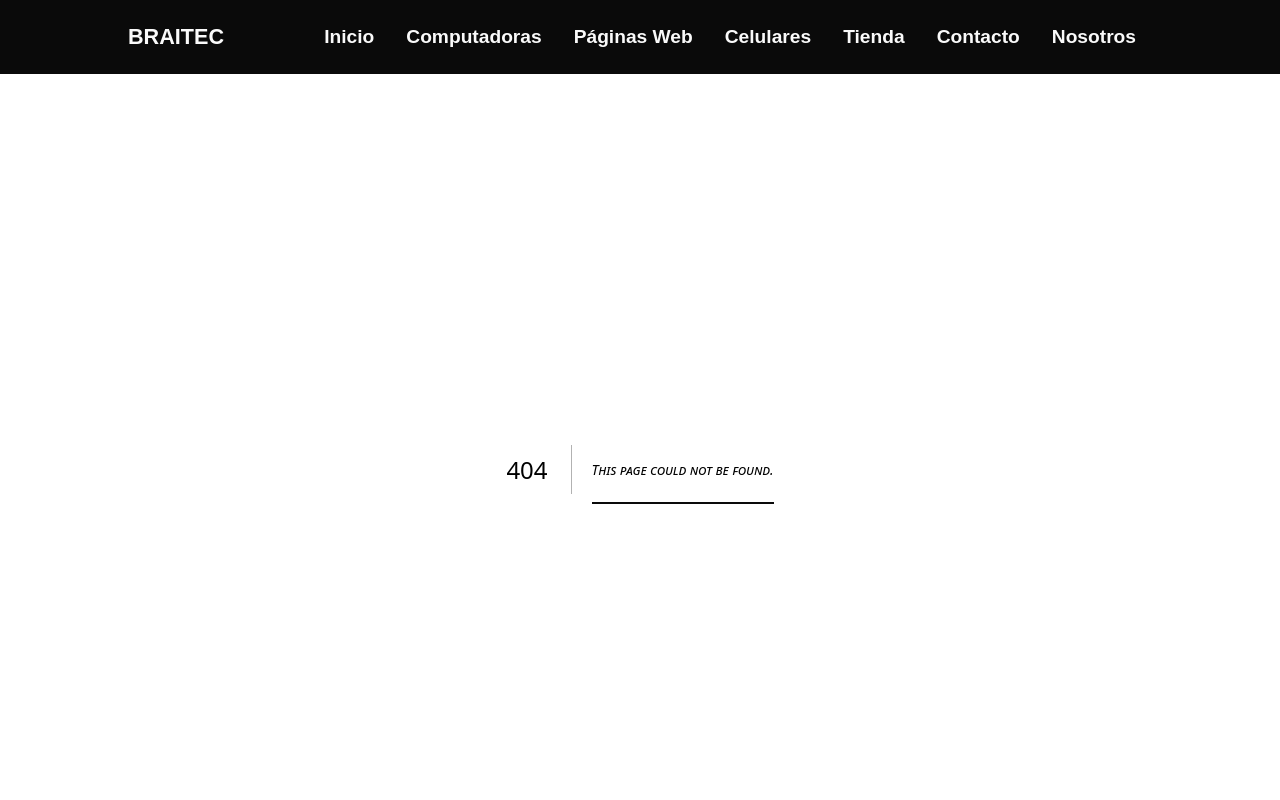
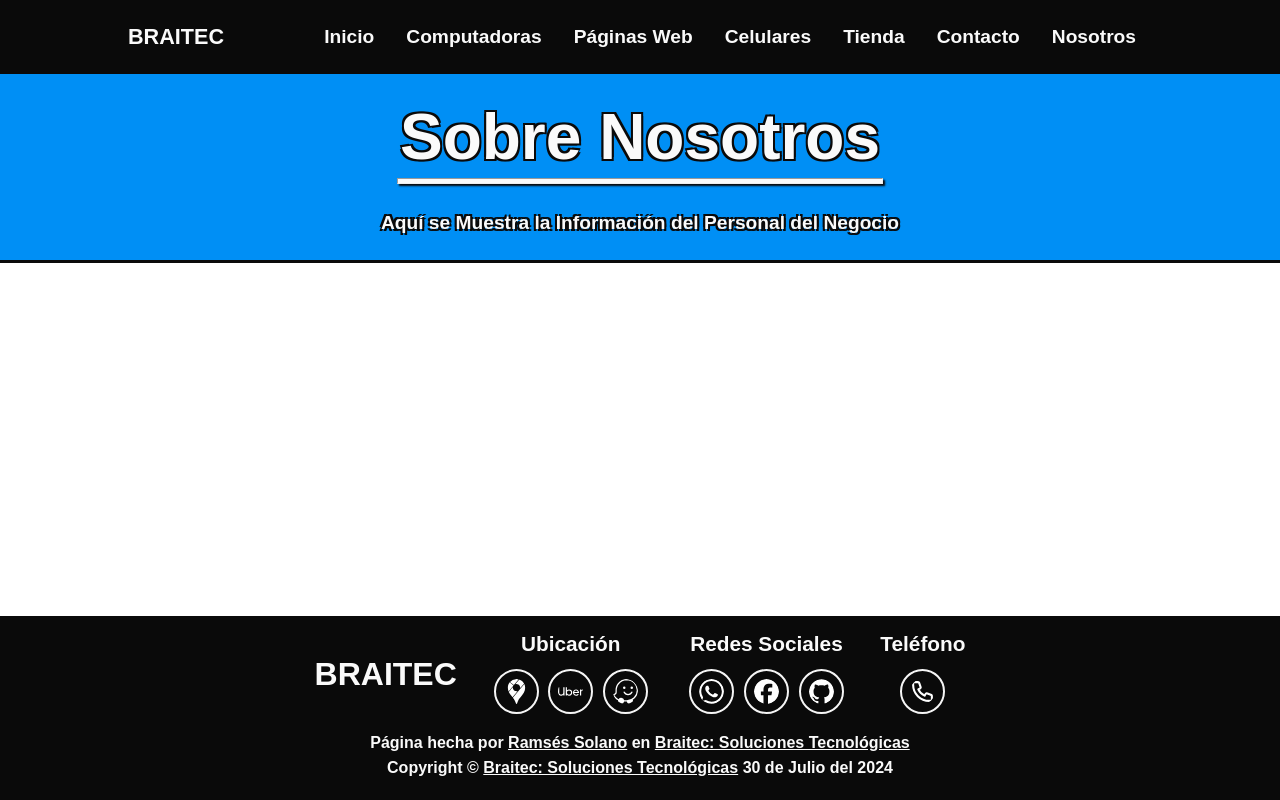
Before and after one commit to sh4dow18/braitec, a Next.js app: page /about-us in a window 1280 px wide. Before the commit this address had no page. Shown: the top 800 px of the page. Built offline with nearby package versions, Linux system fonts and the light colour scheme.

Commit message:
add: init about us page
Add Main Title and Metadata to About Us Page

```diff
--- /dev/null
+++ b/src/app/about-us/page.tsx
@@ -0,0 +1,23 @@
+// About Us Page Requirements
+import { Metadata } from "next";
+import { TitleSection } from "@/components";
+// About Us Page Metadata
+export const metadata: Metadata = {
+  title: "Sobre Nosotros",
+  description: "Aquí se Muestra la Información del Personal del Negocio",
+};
+// About Us Page Main Function
+function AboutUs() {
+  // Returns About Us Page
+  return (
+    <>
+      {/* About Us Main Title */}
+      <TitleSection
+        title="Sobre Nosotros"
+        subtitle="Aquí se Muestra la Información del Personal del Negocio"
+      />
+    </>
+  );
+}
+
+export default AboutUs;
```
